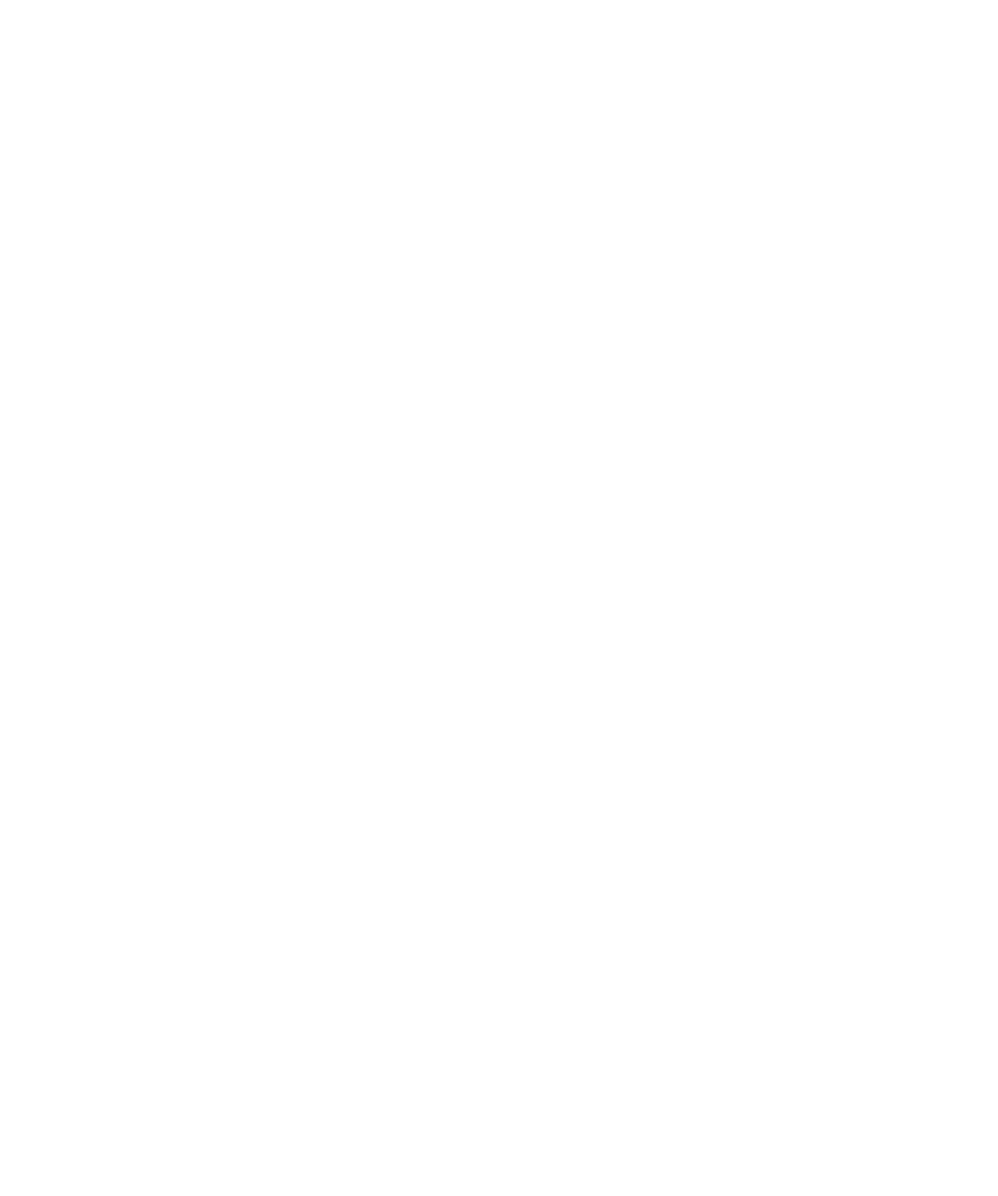
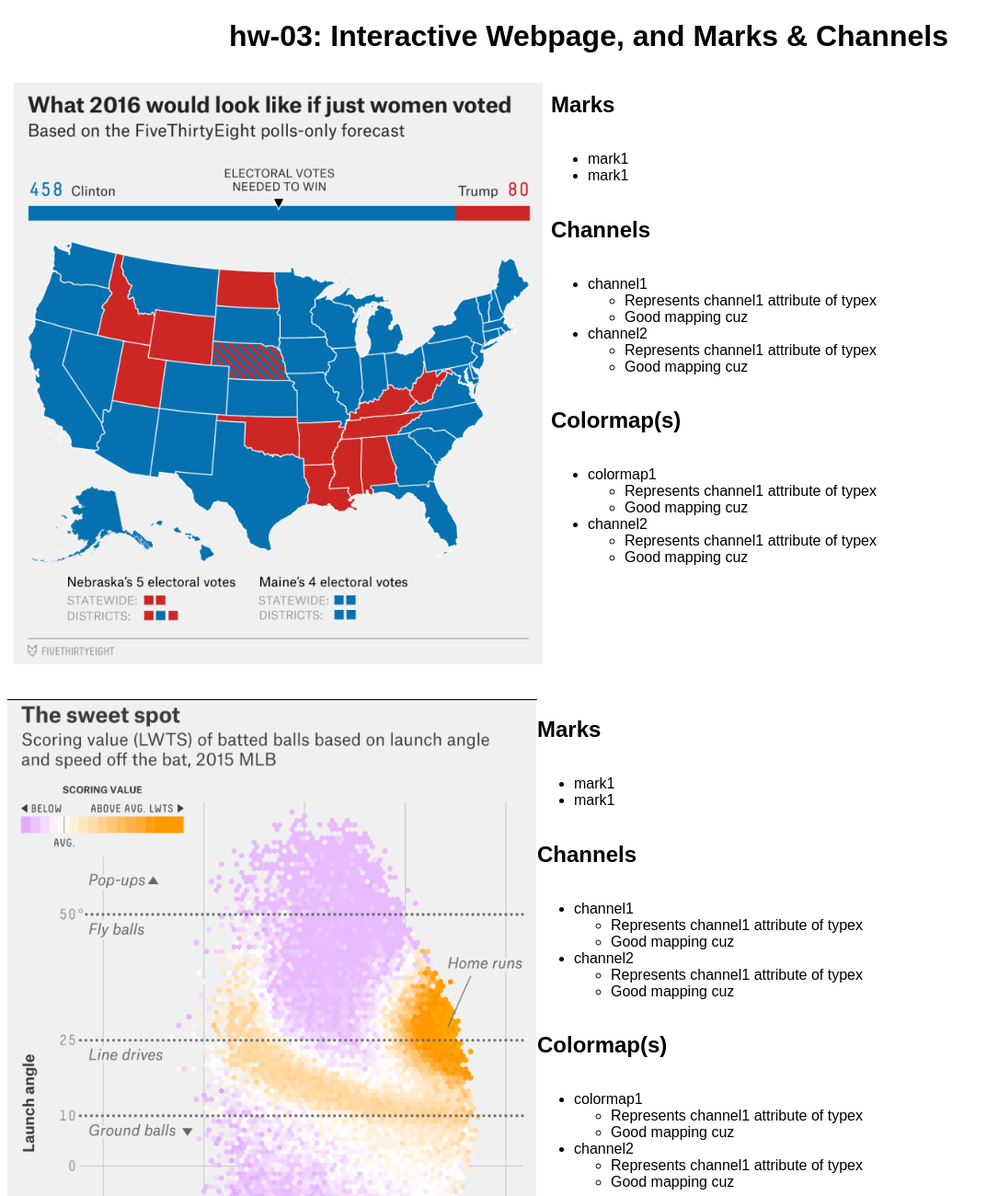
Before and after one commit to DS4200-S23-Class/hw-03-parker-nic, a plain HTML site: page index.html in a window 1280 px wide. Shown: the top 1300 px of the page at 92% size, without its empty margins (0-1085 px from the left). Before the commit the page ends 800 px from the top, so only its background shows below. Drawn offline with Linux system fonts and the light colour scheme.

Commit message:
most website stuff

```diff
--- a/index.html
+++ b/index.html
@@ -1,14 +1,92 @@
 <!DOCTYPE html>
 <html>
+  <head>
+    <link rel="stylesheet" href="./style.css" />
+    <meta charset="utf-8" />
+    <title>hw-03</title>
+  </head>
 
-<head>
-    <meta charset=utf-8/>
-</head>
+  <body>
+    <div class="main">
+      <h1 class="main__header">
+        hw-03: Interactive Webpage, and Marks & Channels
+      </h1>
+      <div class="main__col">
+        <img src="./img/vis1.png" />
+        <div class="list">
+          <h2>Marks</h2>
+          <ul>
+            <li>mark1</li>
+            <li>mark1</li>
+          </ul>
+          <h2>Channels</h2>
+          <ul>
+            <li>channel1</li>
+            <ul>
+              <li>Represents channel1 attribute of typex</li>
+              <li>Good mapping cuz</li>
+            </ul>
+            <li>channel2</li>
+            <ul>
+              <li>Represents channel1 attribute of typex</li>
+              <li>Good mapping cuz</li>
+            </ul>
+          </ul>
 
+          <h2>Colormap(s)</h2>
+          <ul>
+            <li>colormap1</li>
+            <ul>
+              <li>Represents channel1 attribute of typex</li>
+              <li>Good mapping cuz</li>
+            </ul>
+            <li>channel2</li>
+            <ul>
+              <li>Represents channel1 attribute of typex</li>
+              <li>Good mapping cuz</li>
+            </ul>
+          </ul>
+        </div>
+      </div>
+      <div class="main__col">
+        <img src="./img/vis2.png" />
+        <div class="list">
+          <h2>Marks</h2>
+          <ul>
+            <li>mark1</li>
+            <li>mark1</li>
+          </ul>
+          <h2>Channels</h2>
+          <ul>
+            <li>channel1</li>
+            <ul>
+              <li>Represents channel1 attribute of typex</li>
+              <li>Good mapping cuz</li>
+            </ul>
+            <li>channel2</li>
+            <ul>
+              <li>Represents channel1 attribute of typex</li>
+              <li>Good mapping cuz</li>
+            </ul>
+          </ul>
 
-<body>
-
-
-</body>
-
+          <h2>Colormap(s)</h2>
+          <ul>
+            <li>colormap1</li>
+            <ul>
+              <li>Represents channel1 attribute of typex</li>
+              <li>Good mapping cuz</li>
+            </ul>
+            <li>channel2</li>
+            <ul>
+              <li>Represents channel1 attribute of typex</li>
+              <li>Good mapping cuz</li>
+            </ul>
+          </ul>
+        </div>
+      </div>
+    </div>
+    <h1 class="acknowledgements">Acknowledgements</h1>
+    <script src="./script.js"></script>
+  </body>
 </html>
--- /dev/null
+++ b/style.css
@@ -0,0 +1,23 @@
+body {
+  font-family: Arial, Helvetica, sans-serif;
+}
+
+.main__header {
+  text-align: center;
+}
+
+.main__col {
+  display: flex;
+  flex-direction: row;
+  margin-bottom: 30px;
+}
+
+.list {
+  display: flex;
+  flex-direction: column;
+}
+
+.acknowledgements {
+  margin-top: 60px;
+  text-align: center;
+}
```
Also changed, not shown: script.js (added), 1 other file.
